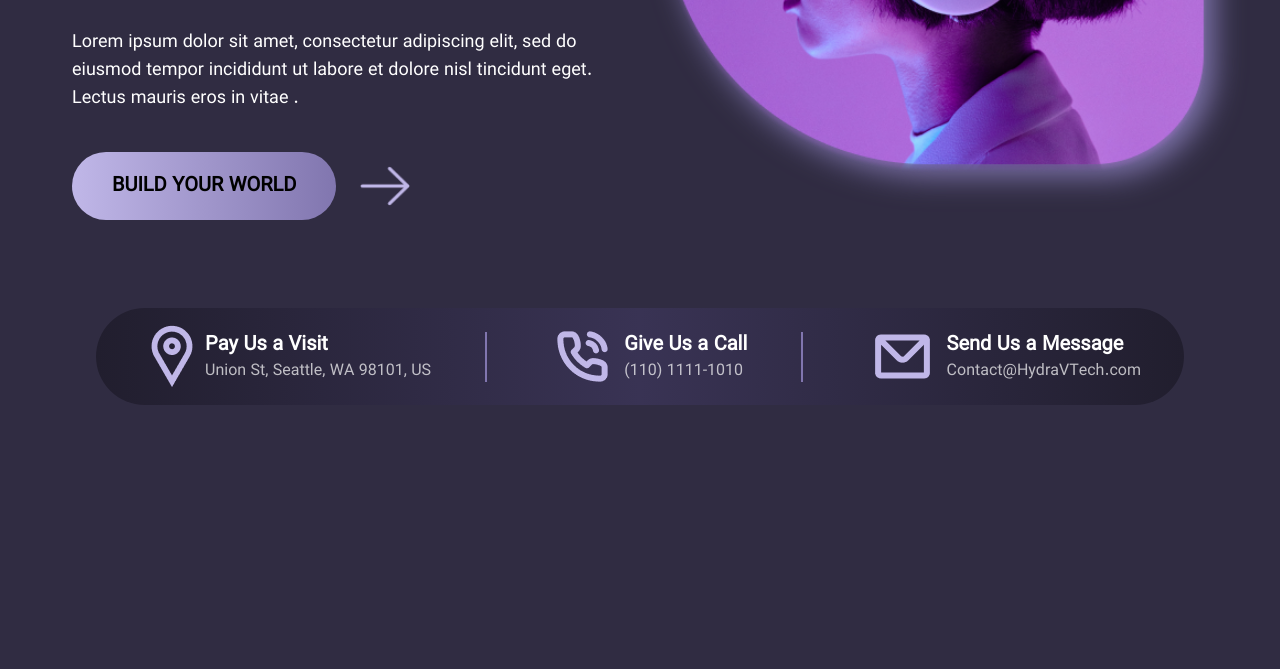
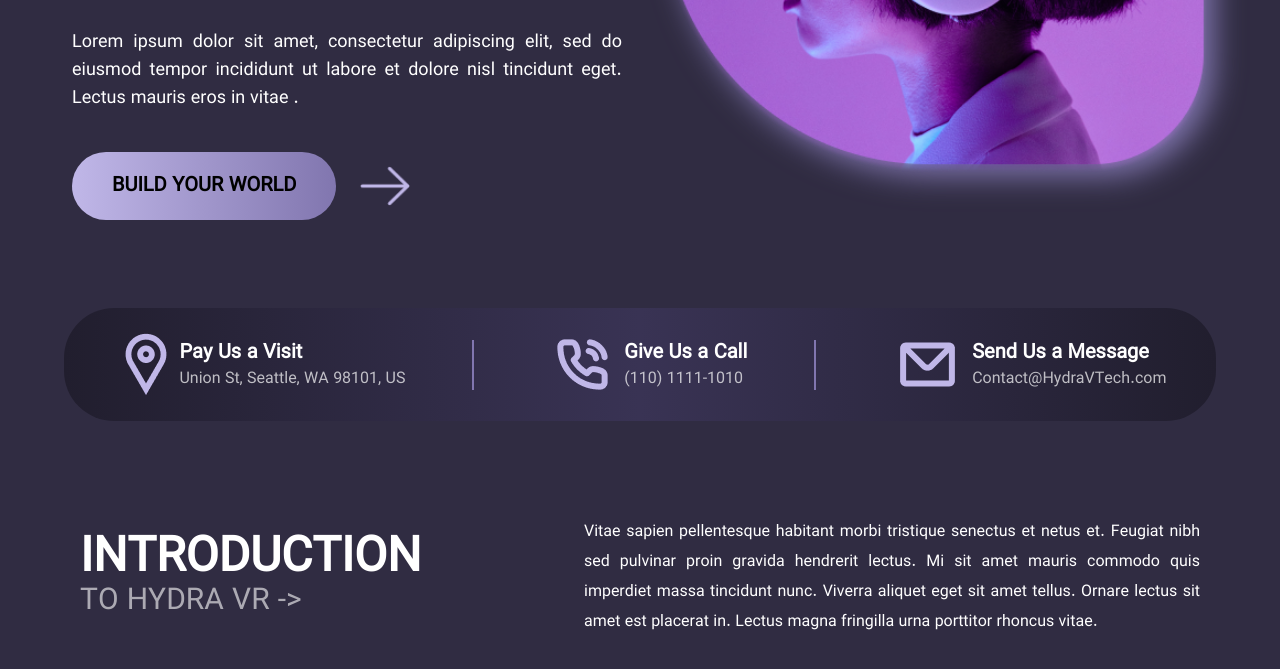
Before and after one commit to pouyaMK/Hydra_page, a website: page public/src/index.html in a window 1280 px wide. Shown: the part 571-1240 px from the top of the page. Before the commit the page ends 976 px from the top, so only its background shows below. Drawn offline with nearby package versions, Linux system fonts and the light colour scheme.

Commit message:
intrudoction created

```diff
--- a/public/src/index.html
+++ b/public/src/index.html
@@ -37,7 +37,7 @@
         <section id="main-left" class="text-7xl font-extrabold text-white" style="line-height: 95px;">
             <h1><span id="sp" class="text-[#8176AF]" style="letter-spacing: 4px;">Dive</span> Into The Depths</h1>
             <h1>Of <span id="sp" style="letter-spacing: 4px;">Virtual Reality</span></h1>
-            <p class="text-lg w-[550px] font-normal my-10">Lorem ipsum dolor sit amet, consectetur adipiscing elit,
+            <p class="text-lg w-[550px] font-normal my-10 text-justify">Lorem ipsum dolor sit amet, consectetur adipiscing elit,
                 sed do eiusmod tempor incididunt ut labore et dolore
                 nisl tincidunt eget. Lectus mauris eros in vitae .
             </p>
@@ -58,7 +58,7 @@
 
     <!-- information -->
 
-    <section class="w-[85%] mt-10 flex items-center justify-around text-white m-auto h-auto p-4" style="background-image: linear-gradient(to right, #211E2E,#393354, #211E2E); border-radius: 50px;">
+    <section class="w-[90%] mt-10 flex items-center justify-around text-white m-auto h-auto p-4 py-6" style="background-image: linear-gradient(to right, #211E2E,#393354, #211E2E); border-radius: 50px;">
         <div class="center">
             <img src="../assets/img/location.png" class="mx-3" alt="">
             <span>
@@ -84,5 +84,24 @@
         </div>
     </section>
 
+    <!-- /////////////////////////////////////////////////////////////////////////////////////////// -->
+
+    <!-- INTRODUCTION -->
+    <div class="w-[90%] m-auto my-20 p-4 text-white flex items-center justify-between">
+        <section>
+            <h2 class="font-bold text-5xl">INTRODUCTION</h2>
+            <p class="text-3xl" style="opacity: 60%;">TO HYDRA VR -></p>
+        </section>
+
+        <section class="w-[55%] text-justify" style="line-height:30px;">
+            Vitae sapien pellentesque habitant morbi tristique senectus et netus et. Feugiat
+            nibh sed pulvinar proin gravida hendrerit lectus. Mi sit amet mauris commodo
+            quis imperdiet massa tincidunt nunc. Viverra aliquet eget sit amet tellus. Ornare
+            lectus sit amet est placerat in. Lectus magna fringilla urna porttitor rhoncus vitae.
+        </section>
+    </div>
+
+    <!-- /////////////////////////////////////////////////////////////////////////////////////////// -->
+
 </body>
 </html>
```
Also changed, not shown: public/assets/css/main.min.css.
